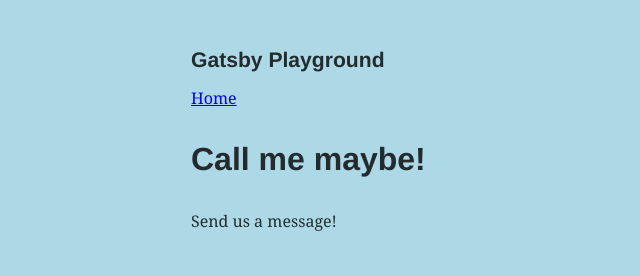
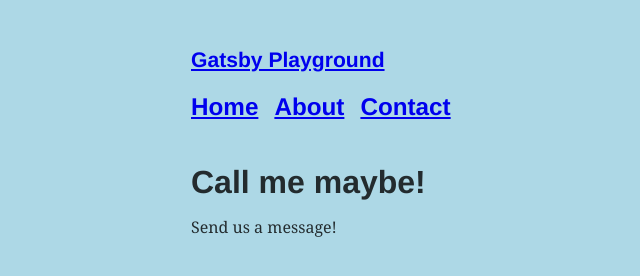
Before and after one commit to JackBPainter/GatsbyPlayground, a Gatsby site: page /Contact in a window 1280 px wide. Shown: the whole page, without its empty margins (149-789 px from the left). Built offline with nearby package versions, Linux system fonts and the light colour scheme; Gatsby itself is replaced by a stand-in of ours.

Commit message:
Remove Container and replace with Layout which uses ListLink to handle each navigation option

```diff
--- a/src/pages/Contact.js
+++ b/src/pages/Contact.js
@@ -1,12 +1,10 @@
 import React from "react"
-import { Link } from "gatsby"
-import Header from "./components/Header"
-import Container from "./components/Container"
+import Header from "./Header"
+import Layout from "./Layout"
 
 export default () => (
-  <Container>
-    <Link to="/">Home</Link>
+  <Layout>
     <Header headerText="Call me maybe!" />
     <p>Send us a message!</p>
-  </Container>
+  </Layout>
 )
--- /dev/null
+++ b/src/pages/Header.js
@@ -0,0 +1,7 @@
+import React from "react"
+
+const Header = props => (
+    <h1 style={{ margin: '1rem 0'}}>{props.headerText}</h1>
+)
+
+export default Header
--- /dev/null
+++ b/src/pages/Layout.js
@@ -0,0 +1,21 @@
+import React from "react"
+import { Link } from "gatsby"
+import ListLink from "./ListLink"
+
+const Layout = ({ children }) => (
+  <div style={{ margin: `3rem auto`, maxWidth: 600 }}>
+    <h2 style={{ margin: '2rem 0'}}>
+      <Link to="/" style={{ textShadow: "none", background: "none" }}>
+        <h3>Gatsby Playground</h3>
+      </Link>
+      <ul style={{ margin: '0 auto', marginBottom: '2rem' }}>
+        <ListLink to="/">Home</ListLink>
+        <ListLink to="/About">About</ListLink>
+        <ListLink to="Contact">Contact</ListLink>
+      </ul>
+    </h2>
+    {children}
+  </div>
+)
+
+export default Layout
--- /dev/null
+++ b/src/pages/ListLink.js
@@ -0,0 +1,10 @@
+import React from 'react'
+import { Link } from 'gatsby'
+
+const ListLink = props => (
+    <li style={{ display: 'inline-block', marginRight: '1rem' }}>
+        <Link to={props.to}>{props.children}</Link>
+    </li>
+)
+
+export default ListLink
--- a/src/pages/components/Container.js
+++ /dev/null
@@ -1,9 +0,0 @@
-import React from "react"
-
-export default ({ children }) => (
-  <div
-    style={{ margin: `3rem auto`, maxWidth: 600 }}>
-    <h3 style={{ margin: '1rem 0'}}>Gatsby Playground</h3>
-    {children}
-  </div>
-)
--- a/src/pages/components/Header.js
+++ /dev/null
@@ -1,2 +0,0 @@
-import React from "react"
-export default props => <h1 style={{ margin: '2rem 0'}}>{props.headerText}</h1>
```
Also changed, not shown: src/pages/About.js (+4 -3 lines), src/pages/index.js (+4 -6 lines).
